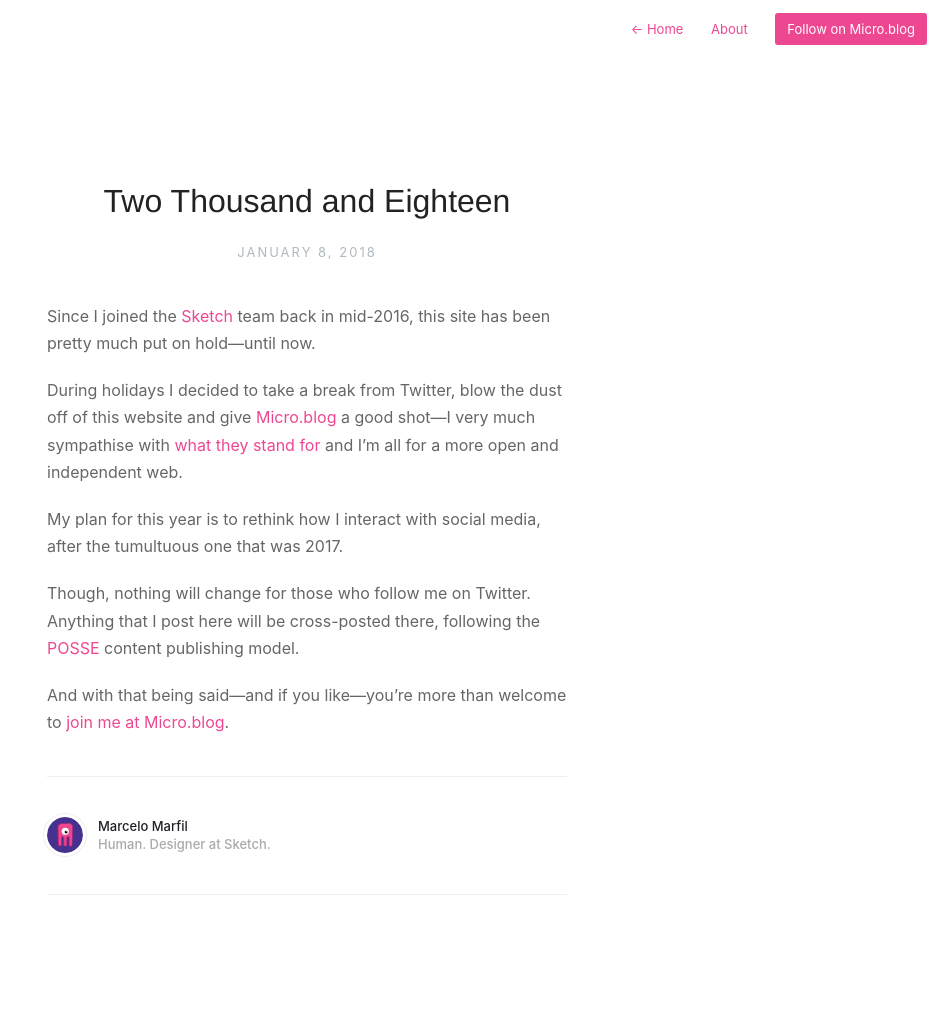
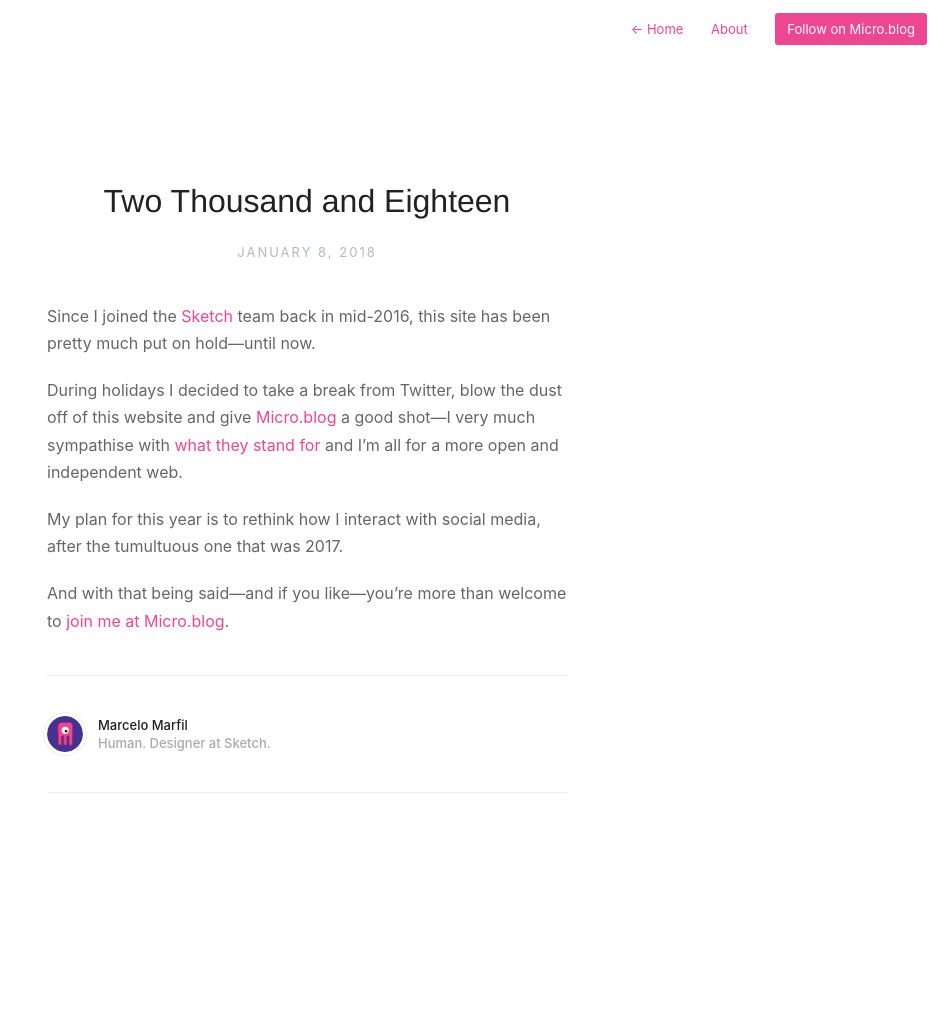
Before and after one commit to lifeinoppo/netlify, a Jekyll site: the page built from _posts/2018-01-08-two-thousand-and-eighteen.markdown, in a window 1280 px wide. Shown: the whole page, without its empty margins (333-1280 px from the left). Built offline with Jekyll 4.4.1, drawn with Linux system fonts in a browser that asks for light colours; after the commit the page ends 933 px from its top, so only the background shows below that.

Commit message:
edit post

```diff
--- a/_posts/2018-01-08-two-thousand-and-eighteen.markdown
+++ b/_posts/2018-01-08-two-thousand-and-eighteen.markdown
@@ -9,6 +9,4 @@
 
 My plan for this year is to rethink how I interact with social media, after the tumultuous one that was 2017.
 
-Though, nothing will change for those who follow me on Twitter. Anything that I post here will be cross-posted there, following the [POSSE](https://indieweb.org/POSSE) content publishing model.
-
 And with that being said—and if you like—you're more than welcome to [join me at Micro.blog](https://micro.blog/mmarfil).
```
